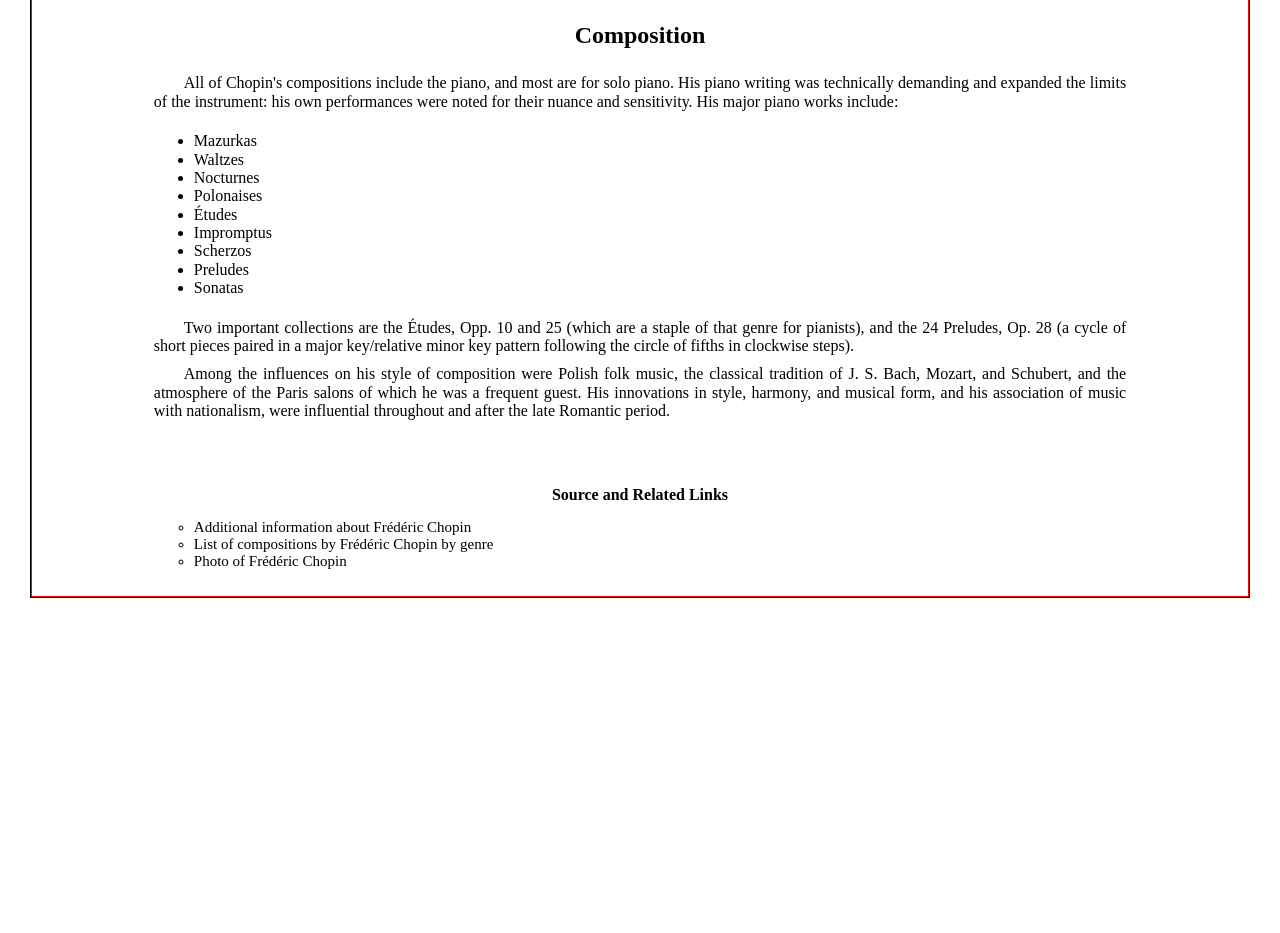
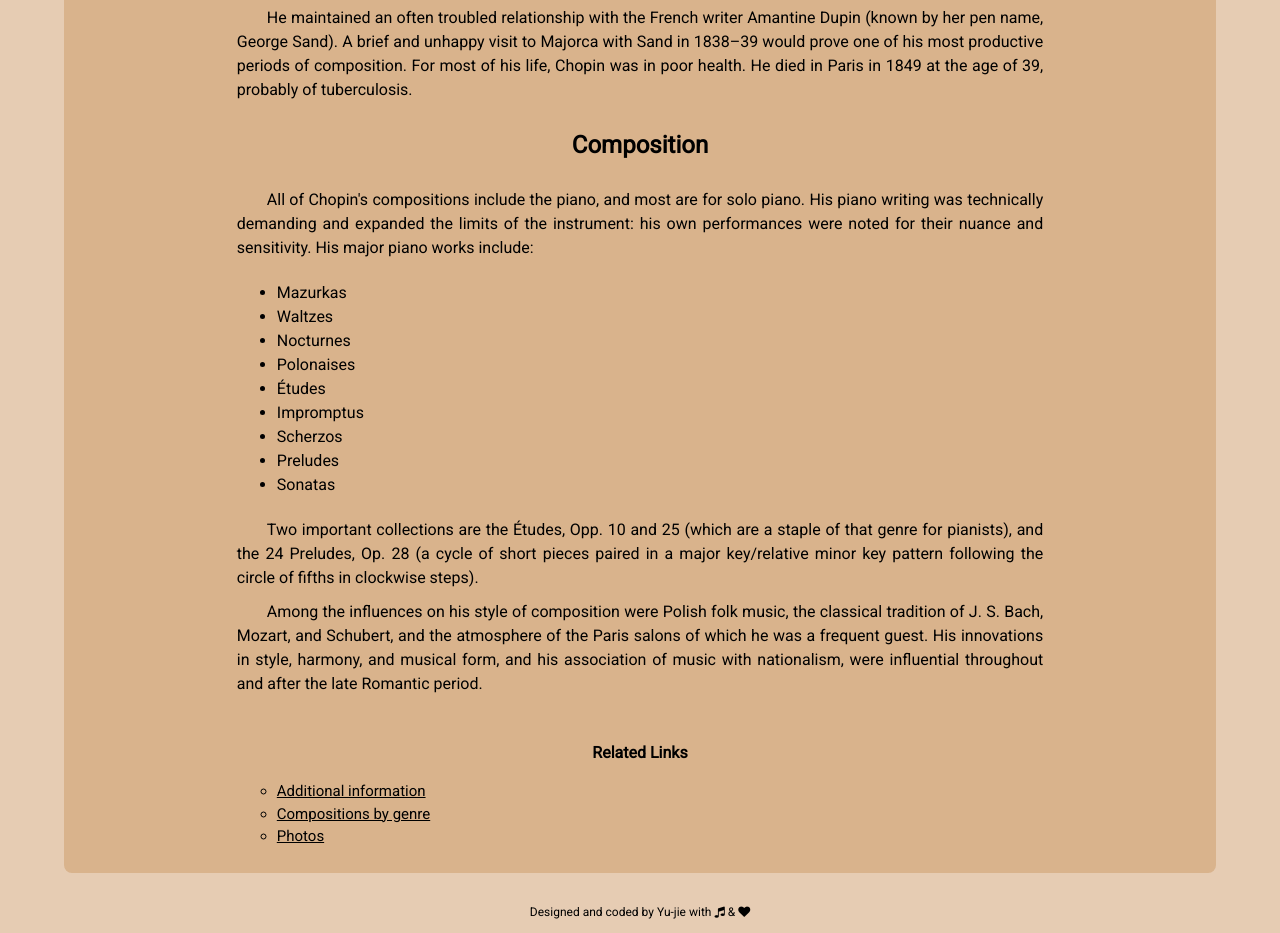
Before and after one commit to pocoapocochen/project-TributePage, a plain HTML site: page index.html in a window 1280 px wide. Shown: the part 988-1921 px from the top of the page. Before the commit the page ends 1631 px from the top, so only its background shows below. Drawn offline with Linux system fonts and the light colour scheme.

Commit message:
update all

```diff
--- a/css/tributepage_style.css
+++ b/css/tributepage_style.css
@@ -1,61 +1,83 @@
-/* TODO:
---color, font
---comment
- */
+@import url('https://fonts.googleapis.com/css?family=Roboto');
 
+* {
+  box-sizing: border-box;
+  line-height: 1.5;
+  font-family: 'Roboto', sans-serif;
+}
 
 html, body {
   margin: 0;
   padding: 0;
+  background: #e6ccb3;
 }
 
+/*set container*/
 #main, #divtitle, #divwrap, #img-div, #tribute-info {
   display: flex;
   flex-direction: column;
   align-items: center;
-  box-sizing: border-box;
 }
 
 #main {
- min-width: 330px;
- padding: 30px;
+ min-width: 20rem;
+ margin: 1.875rem auto;
+ margin-bottom: 0;
 }
 
-#divtitle, #divwrap {
-  border: 1px black solid;
-  width: 100%;
-  margin: 15px 0;
+#divtitle {
+  width: 50%;
+  min-width: 18.75rem;
+  border: 0.1875rem solid #996633;
 }
 
+#divwrap {
+  width: 90%;
+}
+
+#img-div, #tribute-info {
+  width: 100%;
+  padding: 0.625rem;
+}
+
+
+/*title part*/
 #title {
   margin-bottom: 0;
 }
 
-
-#img-div, #tribute-info {
-  border: 1px red solid;
-  width: 100%;
-  padding: 10px;
+#divtitle, #tribute-info {
+  border-radius: 0.5rem;
 }
 
-#tribute-info {
-  padding-left: 10%;
-  padding-right: 10%;
-}
 
+/*image part*/
 #image, #img-caption {
   max-width: 100%;
 }
 
+#image {
+  border-radius: 0.5rem;
+}
+
 #img-caption {
-  margin-top: 10px;
+  margin-top: 0.625rem;
   text-align: center;
+  font-size: 0.875rem;
+}
+
+
+/*tribute part*/
+#tribute-info {
+  padding-left: 15%;
+  padding-right: 15%;
+  background: #d9b38c;
 }
 
 .tribute-content{
-  margin: 5px 0;
+  margin: 0.3125rem 0;
   text-align: justify;
-  text-indent: 30px;
+  text-indent: 1.875rem;
 }
 
 #tribute-music-list, #tribute-source {
@@ -63,17 +85,30 @@ html, body {
 }
 
 h3 {
-  margin-top: 60px;
+  margin-top: 2.5rem;
   margin-bottom: 0;
-  font-size: 16px;
+  font-size: 1rem;
 }
 
 #tribute-source {
-  font-size: 15px;
+  font-size: 0.9375rem;
   list-style-type: circle;
+}
+
+#tribute-source a:hover {
+  color: #993333;
 }
 
 a {
   color: #000000;
+}
+
+/*other part*/
+#copyright {
+  margin-top: 1.875rem;
+  font-size: 0.75rem;
+}
+
+#copyright a {
   text-decoration: none;
 }
--- a/index.html
+++ b/index.html
@@ -1,18 +1,13 @@
-
 <!DOCTYPE html>
 <html lang="en">
-
 <head>
 	<title>Tribute Page</title>
-
 	<meta charset="UTF-8">
 	<meta name="viewport" content="width=device-width, initial-scale=1.0">
-
   <link rel="stylesheet" href="css/normalize.css">
+  <link rel="stylesheet" href="https://cdnjs.cloudflare.com/ajax/libs/font-awesome/4.7.0/css/font-awesome.min.css">
 	<link rel="stylesheet" href="css/tributepage_style.css">
-
 </head>
-
 <body>
 
   <div id="main">
@@ -20,7 +15,7 @@
   <!--title-->
   <div id="divtitle">
     <h1 id="title">Frédéric Chopin</h1>
-    <p id="subtitle">The Poet of the Piano</p>
+    <p id="subtitle">~<i>The Poet of the Piano</i>~</p>
   </div>
 
   <!--content-->
@@ -28,12 +23,13 @@
 
     <!--top section-->
     <div id="img-div">
-        <img src="img/Frederic_Chopin_photo.jpeg" title="Frédéric Chopin" id="image">
+        <img src="img/Frederic_Chopin_photo.jpeg" alt="Frédéric Chopin" title="Frédéric Chopin" id="image">
         <div id="img-caption">One of only two known photographs of Frédéric Chopin, from 1849.</div>
     </div> <!--end #img-div-->
 
     <!--bottom section-->
     <div id="tribute-info">
+
       <h2 class="tribute-title">Career</h2>
       <p class="tribute-content">
       Frédéric François Chopin (1 March 1810 – 17 October 1849) was a Polish composer and virtuoso pianist of the Romantic era who wrote primarily for solo piano. He has maintained worldwide renown as a leading musician of his era, one whose "poetic genius was based on a professional technique that was without equal in his generation."</p>
@@ -61,18 +57,19 @@
       <p class="tribute-content">
       Among the influences on his style of composition were Polish folk music, the classical tradition of J. S. Bach, Mozart, and Schubert, and the atmosphere of the Paris salons of which he was a frequent guest. His innovations in style, harmony, and musical form, and his association of music with nationalism, were influential throughout and after the late Romantic period.</p>
 
-      <h3 class="tribute-title">Source and Related Links</h3>
+      <h3 class="tribute-title">Related Links</h3>
       <ul id="tribute-source">
-        <li><a href="https://en.wikipedia.org/wiki/Fr%C3%A9d%C3%A9ric_Chopin#Music" id="tribute-link" target="_blank">Additional information about Frédéric Chopin</a></li>
-        <li><a href="https://en.wikipedia.org/wiki/List_of_compositions_by_Fr%C3%A9d%C3%A9ric_Chopin_by_genre" class="tribute-sublink" target="_blank">List of compositions by Frédéric Chopin by genre</a></li>
-        <li><a href="https://en.wikipedia.org/wiki/File:Frederic_Chopin_photo.jpeg#filelinks" class="tribute-sublink" target="_blank">Photo of Frédéric Chopin</a></li>
+        <li><a href="https://en.wikipedia.org/wiki/Fr%C3%A9d%C3%A9ric_Chopin#Music" id="tribute-link" target="_blank">Additional information</a></li>
+        <li><a href="https://en.wikipedia.org/wiki/List_of_compositions_by_Fr%C3%A9d%C3%A9ric_Chopin_by_genre" class="tribute-sublink" target="_blank">Compositions by genre</a></li>
+        <li><a href="https://en.wikipedia.org/wiki/File:Frederic_Chopin_photo.jpeg#filelinks" class="tribute-sublink" target="_blank">Photos</a></li>
       </ul>
     </div> <!--end #tribute-info-->
 
   </div> <!--end #divwrap-->
 
+  <p id="copyright" class="text-center">Designed and coded by <a href="https://codepen.io/pocoapocochen" title="My Dashboard" target="_blank"> Yu-jie </a> with <i class="fa fa-music" aria-hidden="true"></i> & <i class="fa fa-heart" aria-hidden="true"></i></p>
+
 </div>
-
 
 </body>
 </html>
```
